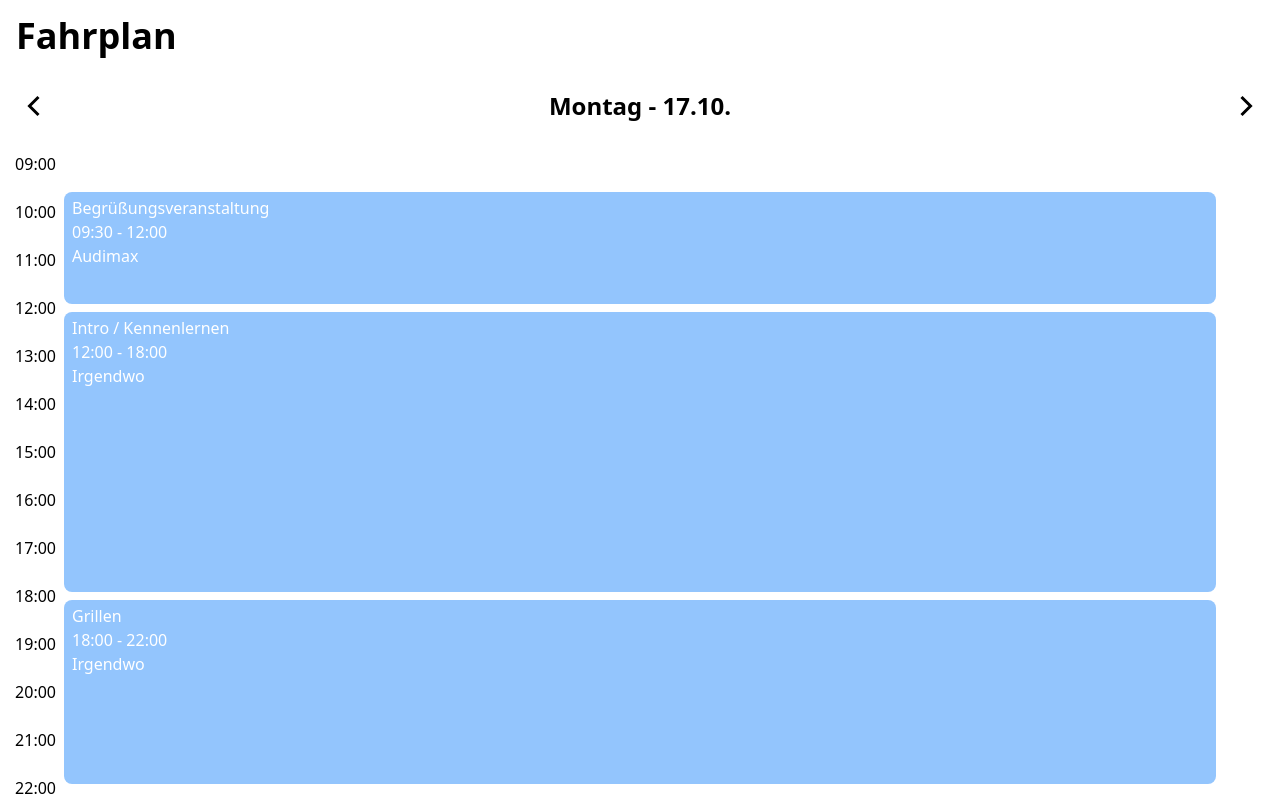
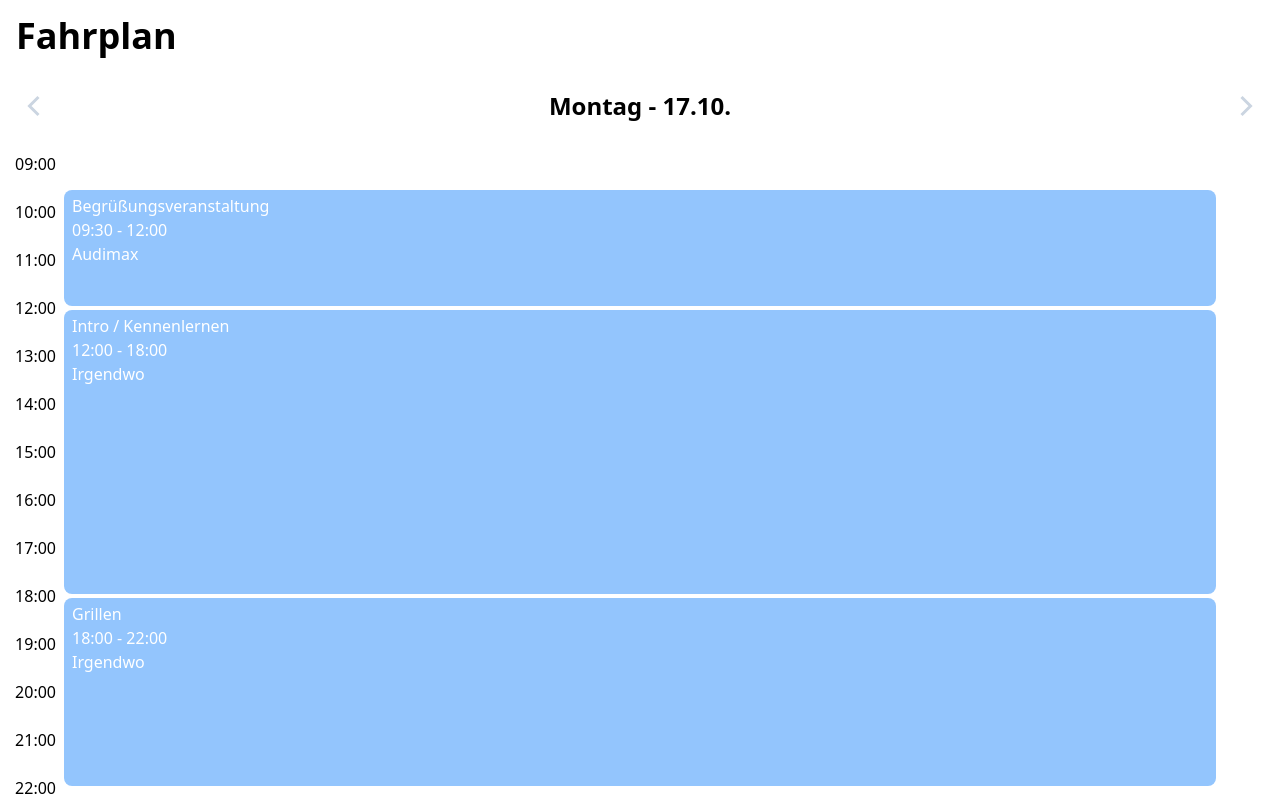
Before and after one commit to JaninaWibker/fahrplan, a Next.js app: page / in a window 1280 px wide. Built offline with nearby package versions, Linux system fonts and the light colour scheme; a web font is replaced by a local one.

Commit message:
add start/end date range determined by events

```diff
--- a/components/Calendar.tsx
+++ b/components/Calendar.tsx
@@ -1,4 +1,8 @@
 import React from 'react'
+import { isSameDay, formatTime } from '../utils/date'
+
+const HEIGHT_PER_HOUR = 48
+const MARGIN_EVENTS = 2
 
 type Event = {
   id: string,
@@ -6,15 +10,20 @@ type Event = {
   location: string,
   start: Date,
   end: Date,
-  color?: string
+  color?: string // TODO: currently unused
 }
 
 type CalendarProps = {
+  /**
+   * the current date
+   */
+  date: Date,
+  /**
+   * list of all calendar events
+   * (later filtered by date)
+   */
   events: Event[]
 }
-
-const HEIGHT_PER_HOUR = 48
-const MARGIN_EVENTS = 4
 
 /**
  * The starting position is calculated by the difference between the starting time and the start of the event
@@ -47,24 +56,26 @@ const calculateHoursFromEvents = (events: Event[]): Date[] => {
   return Array.from({ length: latest - earliest + 1 }, (_, i) => new Date(`2022-10-01T${(earliest + i).toString().padStart(2, '0')}:00:00`)) // TODO: current date for this thing?
 }
 
-const formatTime = (date: Date) => date.toLocaleTimeString('de-DE', { hour: 'numeric', minute: 'numeric' })
-
-const Calendar = ({ events }: CalendarProps) => {
+const Calendar = ({ events, date }: CalendarProps) => {
   const hours = calculateHoursFromEvents(events)
   const startingTime = hours[0]
+  const currentEvents = events.filter(event => isSameDay(event.start, date) || isSameDay(event.end, date))
 
   return (
     <div className="w-full flex overflow-y-scroll" style={{ height: 'calc(100vh - 140px' }}>
       <div className="w-16 h-fit">
         {hours.map((hour) => (
-          <div key={hour.toISOString()} className="h-12 flex items-center justify-end text-right font-medium">
+          <div key={hour.toISOString()} className="flex items-center justify-end text-right font-medium" style={{ height: HEIGHT_PER_HOUR }}>
             <div className="px-2">{formatTime(hour)}</div>
           </div>
         ))}
       </div>
       <div className="grow relative">
-        {events.map((event) => (
-          <div className="absolute rounded-lg bg-blue-300 w-full px-2 py-1" key={event.id} style={{ top: calculateStartingPositionFromDate(startingTime, event.start) + MARGIN_EVENTS, height: calculateHeightFromDate(event.start, event.end) - 2 * MARGIN_EVENTS }}>
+        {currentEvents.map((event) => (
+          <div className="absolute rounded-lg bg-blue-300 w-full px-2 py-1" key={event.id} style={{
+            top: calculateStartingPositionFromDate(startingTime, event.start) + MARGIN_EVENTS,
+            height: calculateHeightFromDate(event.start, event.end) - 2 * MARGIN_EVENTS
+          }}>
             <div className="text-white">{event.title}</div>
             <div className="text-white">{`${formatTime(event.start)} - ${formatTime(event.end)}`}</div>
             <div className="text-white">{event.location}</div>
--- a/components/Header.tsx
+++ b/components/Header.tsx
@@ -20,7 +20,7 @@ const Header = ({ date, onPrev, onNext, canPrev, canNext }: HeaderProps) => {
         <div className="grow text-2xl font-semibold text-center leading-[calc(36px+2rem)]">
           {date.toLocaleDateString('de-DE', { weekday: 'long' })} - {date.toLocaleDateString('de-DE', { day: 'numeric', month: 'numeric' })}
         </div>
-        <div className={'p-4 rounded-full ' + (canPrev ? 'text-black' : 'text-slate-300')} onClick={canNext ? onNext : undefined}><ChevronRight style={{ width: 36, height: 36 }} /></div>
+        <div className={'p-4 rounded-full ' + (canNext ? 'text-black' : 'text-slate-300')} onClick={canNext ? onNext : undefined}><ChevronRight style={{ width: 36, height: 36 }} /></div>
       </div>
     </div>
   )
--- a/pages/index.tsx
+++ b/pages/index.tsx
@@ -3,6 +3,7 @@ import Head from 'next/head'
 import { useState } from 'react'
 import Calendar from '../components/Calendar'
 import Header from '../components/Header'
+import { isEarlierDay, compareByDay, clampDay } from '../utils/date'
 
 // TODO: getStaticProps and iCAL parsing
 const events = [
@@ -10,28 +11,36 @@ const events = [
     id: '1',
     title: 'Begrüßungsveranstaltung',
     location: 'Audimax',
-    start: new Date('2022-10-01T09:30:00'),
-    end: new Date('2022-10-01T12:00:00')
+    start: new Date('2022-10-17T09:30:00'),
+    end: new Date('2022-10-17T12:00:00')
   },
   {
     id: '2',
     title: 'Intro / Kennenlernen',
     location: 'Irgendwo',
-    start: new Date('2022-10-01T12:00:00'),
-    end: new Date('2022-10-01T18:00:00')
+    start: new Date('2022-10-17T12:00:00'),
+    end: new Date('2022-10-17T18:00:00')
   },
   {
     id: '3',
     title: 'Grillen',
     location: 'Irgendwo',
-    start: new Date('2022-10-01T18:00:00'),
-    end: new Date('2022-10-01T22:00:00')
+    start: new Date('2022-10-17T18:00:00'),
+    end: new Date('2022-10-17T22:00:00')
   }
 ]
 
 const Home: NextPage = () => {
-  // TODO: enforced start and end date
-  const [date, setDate] = useState(new Date('2022-10-17'))
+  const sortedDates = events.flatMap(event => [event.start, event.end]).sort(compareByDay)
+  const startingDay = sortedDates[0]
+  const endingDay = sortedDates[sortedDates.length - 1]
+  const currentDay = new Date('2022-10-16T00:00:00')
+  const initialDate = clampDay(startingDay, endingDay, currentDay)
+
+  const [date, setDate] = useState(initialDate)
+
+  const canPrev = isEarlierDay(startingDay, date) // startingDate < date
+  const canNext = isEarlierDay(date, endingDay) // date < endingDate
 
   const prev = () => {
     const newDate = new Date(date)
@@ -53,8 +62,8 @@ const Home: NextPage = () => {
           <link rel="icon" href="/favicon.ico" />
         </Head>
 
-        <Header date={date} onPrev={prev} onNext={next} canPrev={true} canNext={true} />
-        <Calendar events={events} />
+        <Header date={date} onPrev={prev} onNext={next} canPrev={canPrev} canNext={canNext} />
+        <Calendar events={events} date={date} />
       </div>
   )
 }
--- /dev/null
+++ b/utils/date.ts
@@ -0,0 +1,30 @@
+const isSameDay = (a: Date, b: Date) => a.getDate() === b.getDate() && a.getMonth() === b.getMonth() && a.getFullYear() === b.getFullYear()
+
+const isEarlierDay = (a: Date, b: Date) => (a.getFullYear() < b.getFullYear())
+                                        || (a.getFullYear() === b.getFullYear() && a.getMonth() < b.getMonth())
+                                        || (a.getFullYear() === b.getFullYear() && a.getMonth() === b.getMonth() && a.getDate() < b.getDate())
+
+const isLaterDay = (a: Date, b: Date) => isEarlierDay(b, a)
+
+const compareByDay = (a: Date, b: Date) => {
+  const sameDay = isSameDay(a, b)
+  const earlierDay = isEarlierDay(a, b)
+  return sameDay ? 0 : earlierDay ? -1 : 1
+}
+
+const clampDay = (min: Date, max: Date, day: Date) => {
+  const lowerBound = compareByDay(min, day) > 0 ? min : day
+  const upperBound = compareByDay(lowerBound, max) < 0 ? max : lowerBound
+  return upperBound
+}
+
+const formatTime = (date: Date) => date.toLocaleTimeString('de-DE', { hour: 'numeric', minute: 'numeric' })
+
+export {
+  isSameDay,
+  isEarlierDay,
+  isLaterDay,
+  compareByDay,
+  clampDay,
+  formatTime
+}
```
